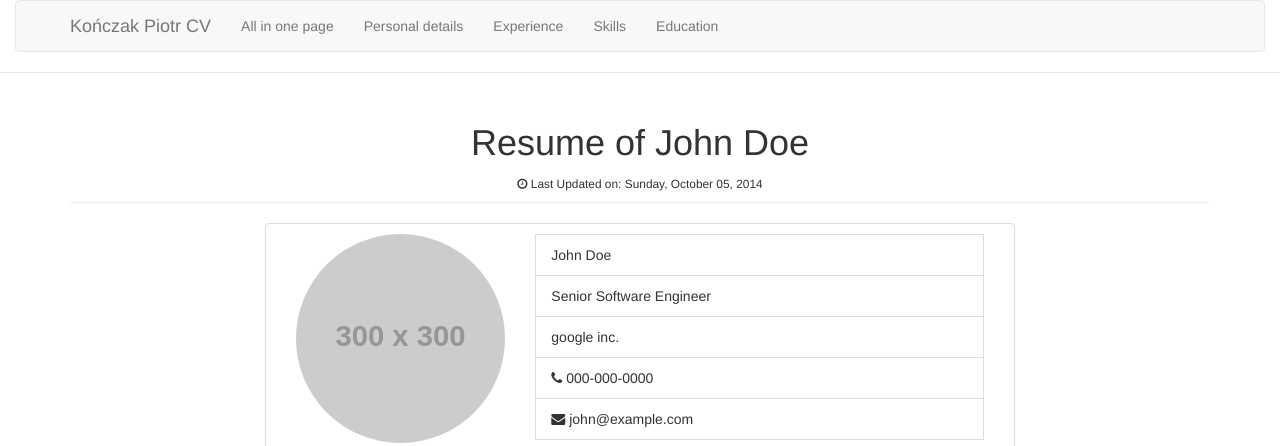
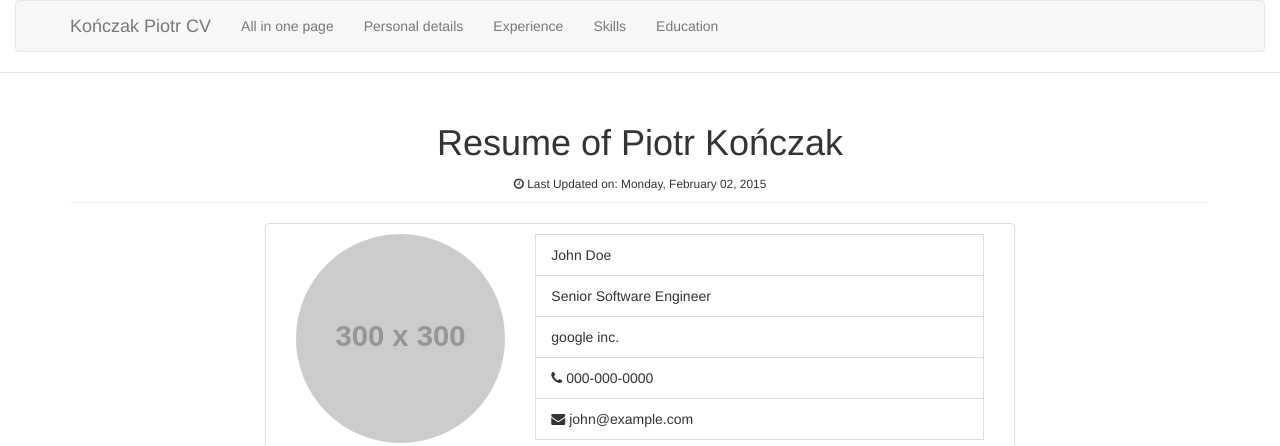
Before and after one commit to konczak/cvkonczakpiotr, a website: page app/index.html in a window 1280 px wide. Shown: the top 446 px of the page. Drawn offline with nearby package versions, Linux system fonts and the light colour scheme; some packages are replaced by stand-ins of ours; files that its build step writes are made by us from their sources; placeholder pictures from the web are drawn by us.

Commit message:
change name of resume person

```diff
--- a/app/index.html
+++ b/app/index.html
@@ -57,8 +57,8 @@
         <div class="container">
             <div class="resume">
                 <header class="page-header">
-                    <h1 class="page-title">Resume of John Doe</h1>
-                    <small> <i class="fa fa-clock-o"></i> Last Updated on: <time>Sunday, October 05, 2014</time></small>
+                    <h1 class="page-title">Resume of Piotr Kończak</h1>
+                    <small> <i class="fa fa-clock-o"></i> Last Updated on: <time>Monday, February 02, 2015</time></small>
                 </header>
                 <div class="row">
                     <div class="col-xs-12 col-sm-12 col-md-offset-1 col-md-10 col-lg-offset-2 col-lg-8">
```
